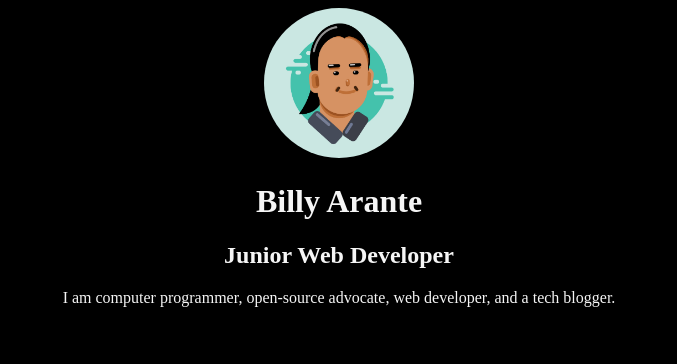
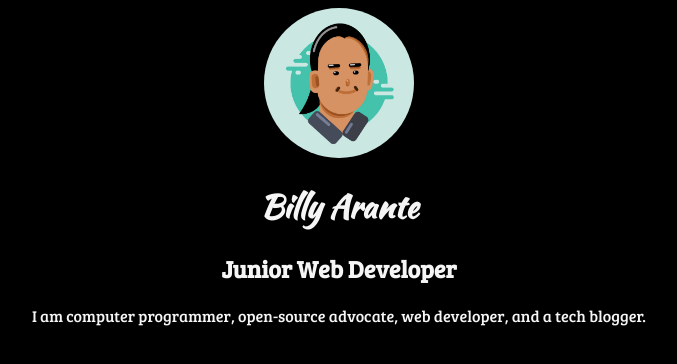
Before and after one commit to erickamayy/static-website, a plain HTML site: page index.html in a window 1280 px wide. Shown: the whole page, without its empty margins (301-978 px from the left). Drawn offline with Linux system fonts and the light colour scheme.

Commit message:
integrate google fonts

```diff
--- a/css/styles.css
+++ b/css/styles.css
@@ -1,5 +1,8 @@
+@import url("https://fonts.googleapis.com/css2?family=Bree+Serif&family=Kaushan+Script&display=swap");
+
 body {
   background-color: black;
+  font-family: "Bree Serif", serif;
 }
 
 h1,
@@ -20,3 +23,7 @@ p {
 #content {
   text-align: center;
 }
+
+#my-name {
+  font-family: "Kaushan Script", cursive;
+}
--- a/index.html
+++ b/index.html
@@ -14,7 +14,7 @@
         src="./images/me.jpg"
         alt="This is my amazing avatar."
       />
-      <h1>Billy Arante</h1>
+      <h1 id="my-name">Billy Arante</h1>
       <h2>Junior Web Developer</h2>
       <p>
         I am computer programmer, open-source advocate, web developer, and a
```
